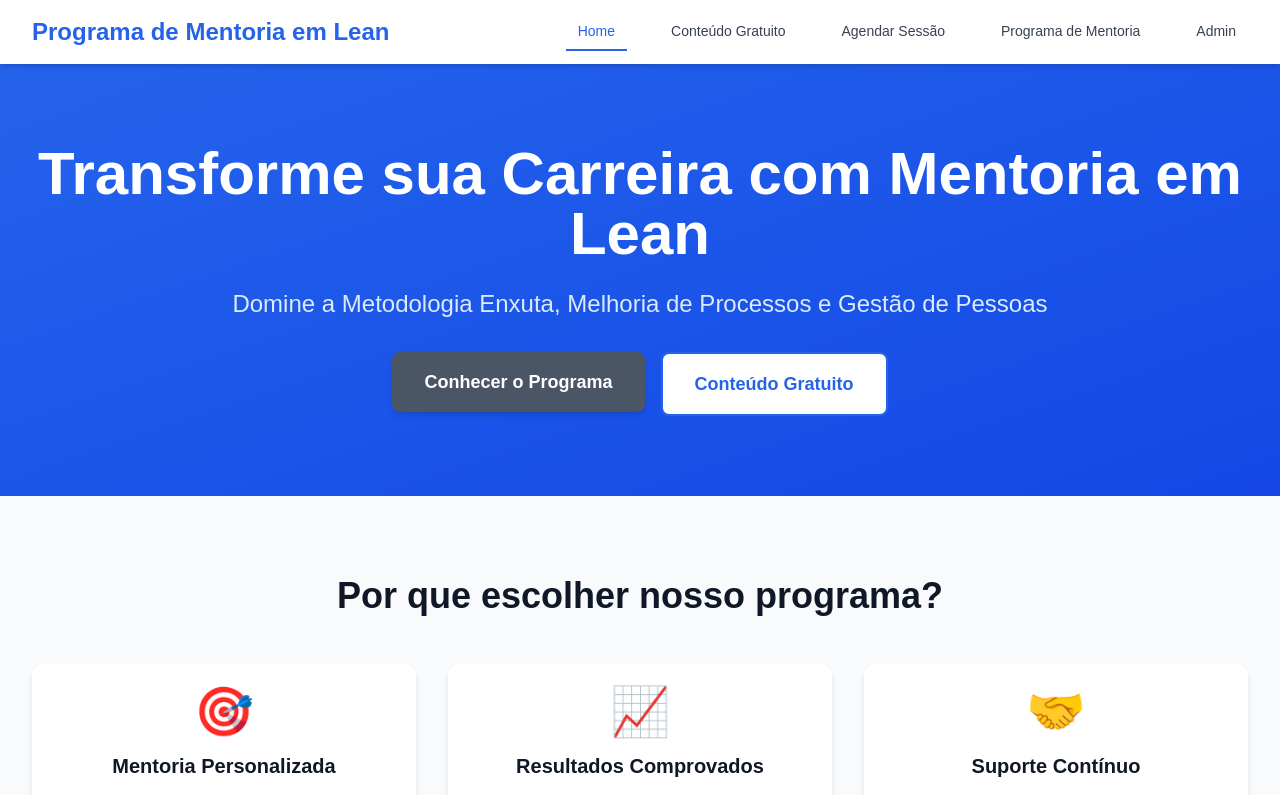
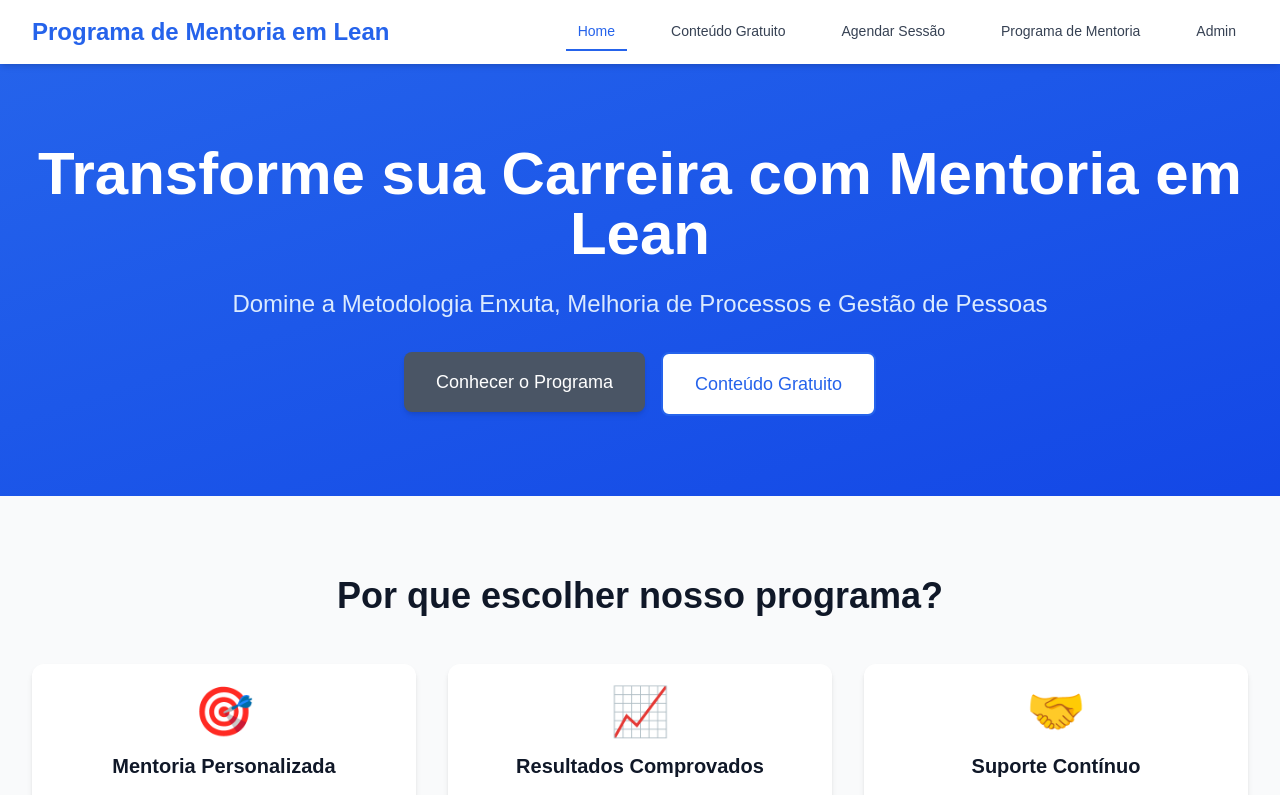
Before and after one commit to codebuilder0101/pro-mentorship-platform, a Next.js app: page / in a window 1280 px wide. Shown: the top 795 px of the page. Built offline with nearby package versions, Linux system fonts and the light colour scheme.

Commit message:
update button file
update button style

Co-Authored-By: Code Builder <19316211+codebuilder0101@users.noreply.github.com>
Co-Authored-By: devlinj678 <215385664+devlinj678@users.noreply.github.com>

```diff
--- a/components/ui/Button.tsx
+++ b/components/ui/Button.tsx
@@ -17,7 +17,7 @@ export default function Button({
   className = '',
   type = 'button',
 }: ButtonProps) {
-  const baseStyles = 'font-semibold rounded-lg transition-all duration-200 inline-flex items-center justify-center';
+  const baseStyles = 'rounded-lg transition-all duration-200 inline-flex items-center justify-center';
 
   const variants = {
     primary: 'bg-[#2563EB] hover:bg-blue-700 text-white shadow-md hover:shadow-lg',
```
